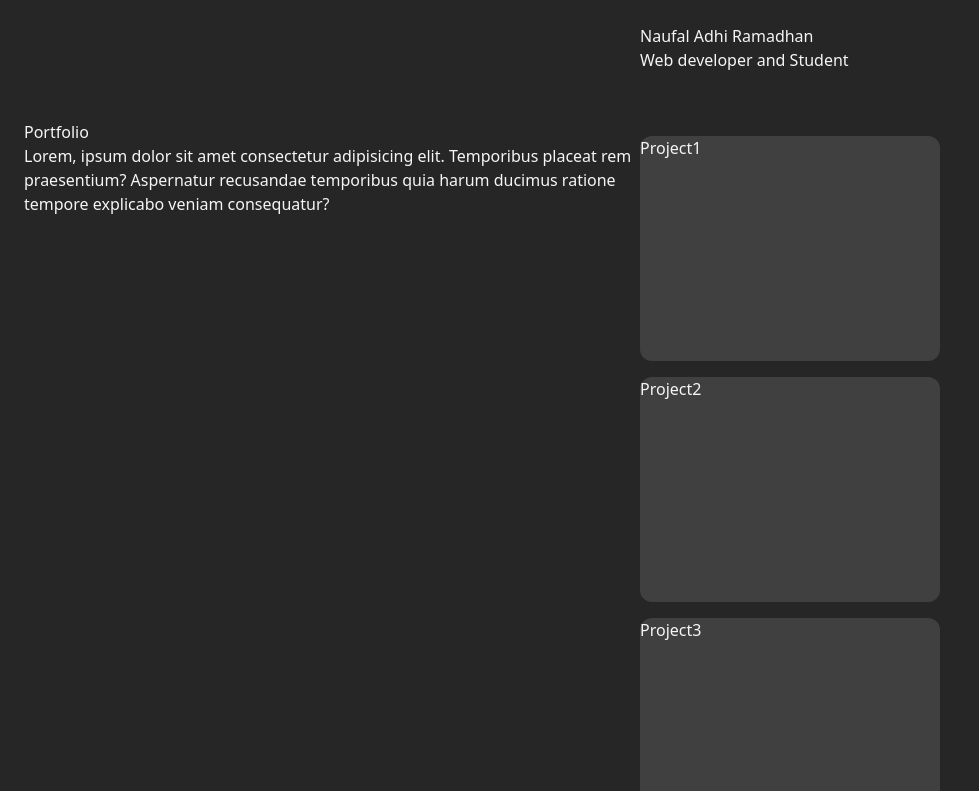
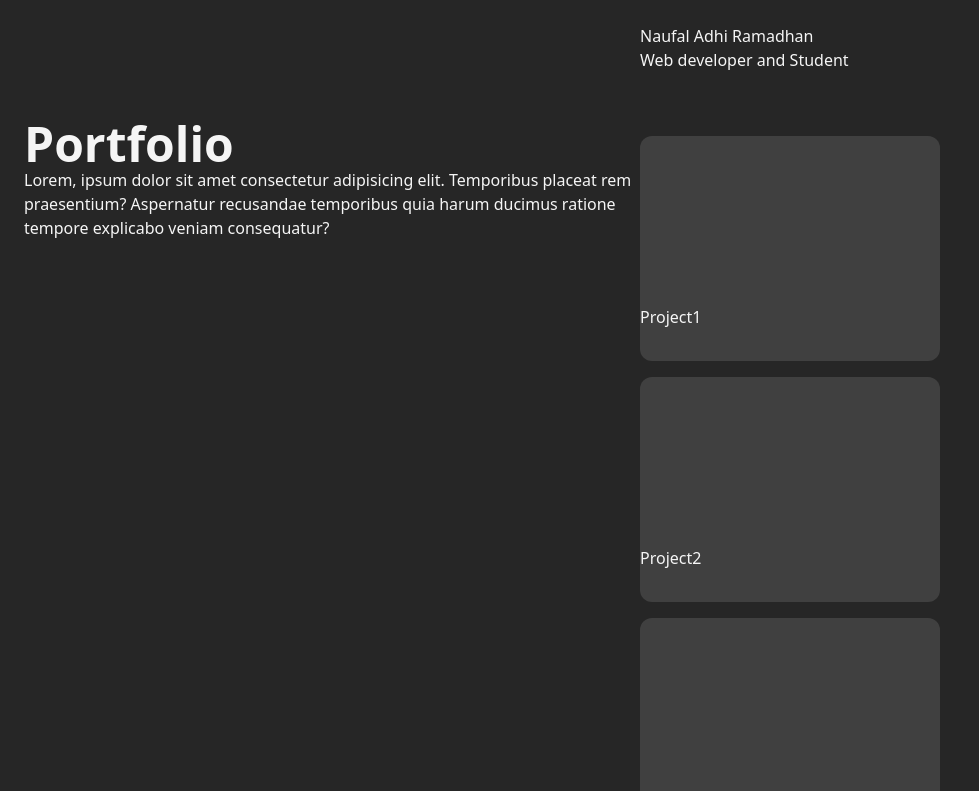
Before and after one commit to Nopalogic/learn-nextjs, a Next.js app: page / in a window 1280 px wide. Shown: the part 844-1635 px from the top of the page, without its empty margins (0-979 px from the left). Built offline with nearby package versions, Linux system fonts and the light colour scheme.

Commit message:
modify portfolio section

```diff
--- a/app/page.jsx
+++ b/app/page.jsx
@@ -34,8 +34,8 @@ export default function Home() {
 			<section className="h-screen p-6 bg-neutral-800 text-neutral-100">
 				<div className="flex">
 					<div className="w-1/2">
-						<h3>Portfolio</h3>
-						<p>
+						<h3 className="text-5xl font-semibold">Portfolio</h3>
+						<p className="text-base">
 							Lorem, ipsum dolor sit amet consectetur adipisicing elit. Temporibus placeat rem praesentium? Aspernatur recusandae temporibus quia harum ducimus ratione tempore explicabo veniam
 							consequatur?
 						</p>
@@ -43,7 +43,8 @@ export default function Home() {
 					<div className="w-1/2 overflow-y-auto h-[90vh]">
 						{projects.map((project, i) => (
 							<div key={i} className="w-[300px] h-[225px] bg-neutral-700 rounded-xl my-4">
-								{project.name}
+								<div className="h-3/4"></div>
+								<div>{project.name}</div>
 							</div>
 						))}
 					</div>
```
